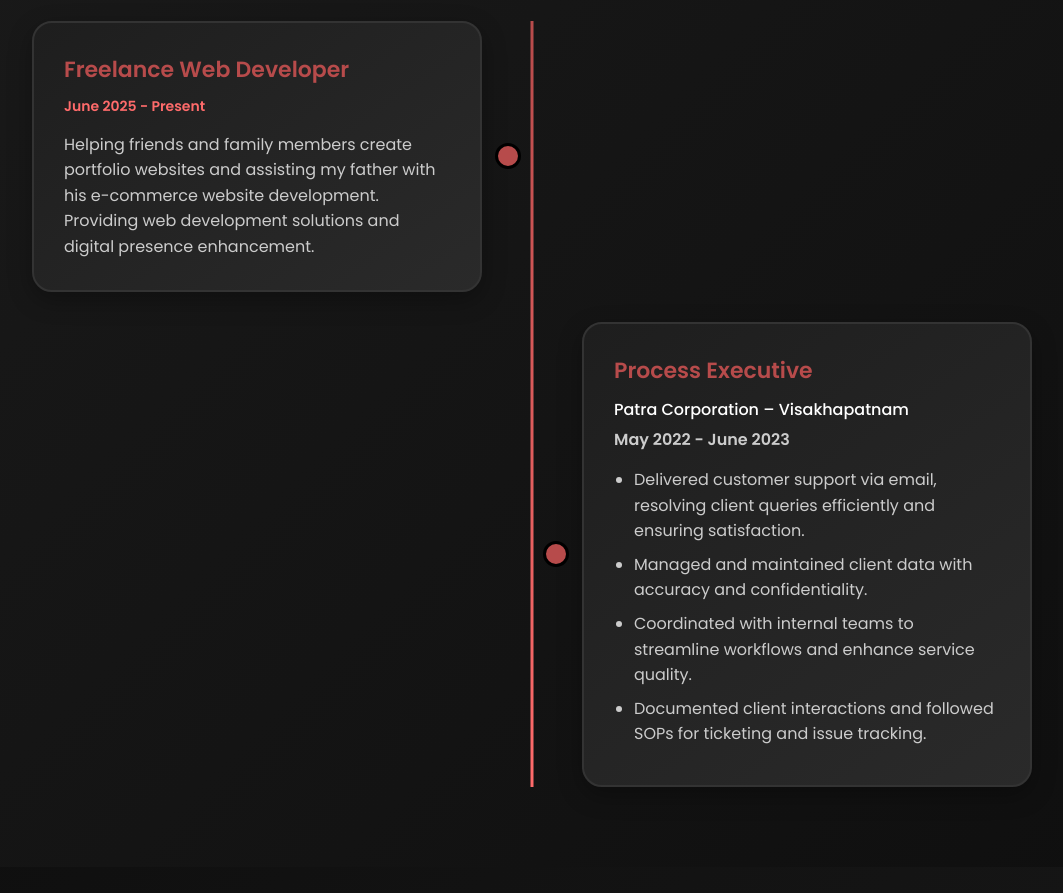
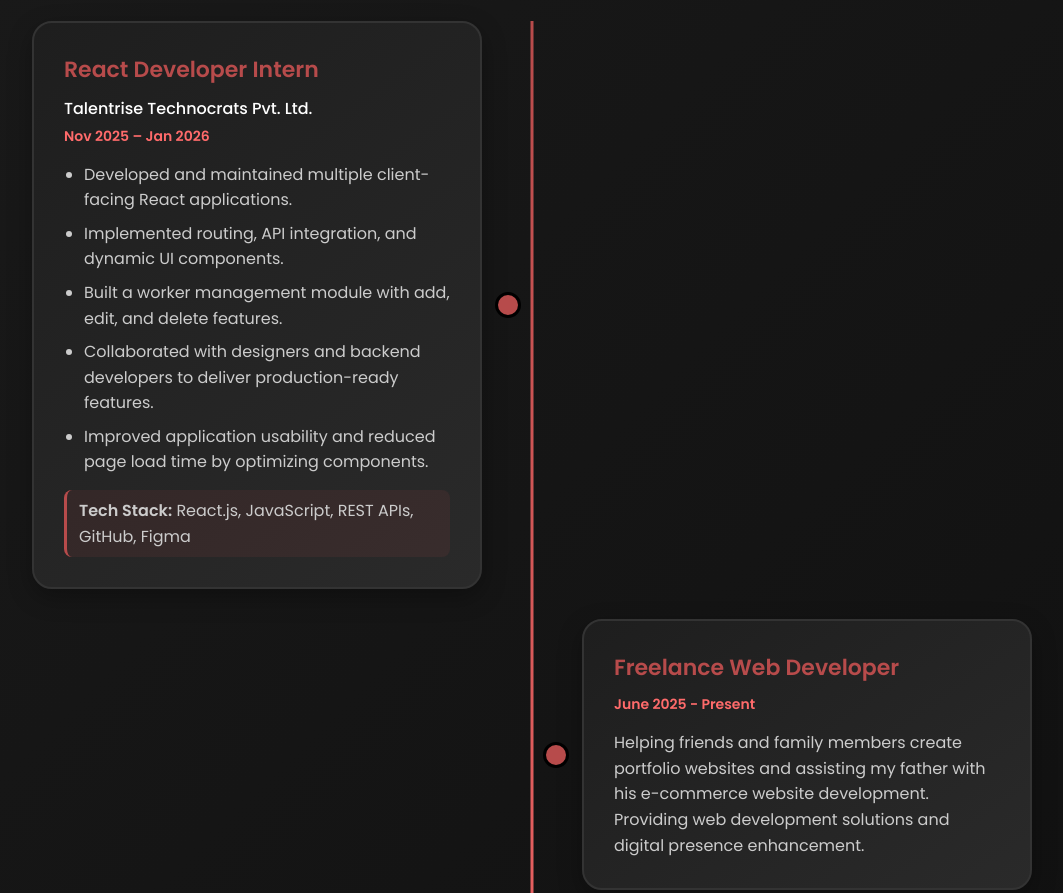
Before and after one commit to Naeem-Feb17/portfolio, a plain HTML site: page index.html in a window 1280 px wide. Shown: the part 4820-5713 px from the top of the page, without its empty margins (108-1171 px from the left). Drawn offline with Linux system fonts and the light colour scheme.

Commit message:
removed and update few in profile

```diff
--- a/index.html
+++ b/index.html
@@ -334,6 +334,19 @@
         <h1 class="heading">My <span>Experience</span></h1>
         <div class="experience-container">
             <div class="experience-item">
+                <h3>React Developer Intern</h3>
+                <h4>Talentrise Technocrats Pvt. Ltd.</h4>
+                <p> Nov 2025 – Jan 2026</p>
+                <ul>
+                    <li>Developed and maintained multiple client-facing React applications.</li>
+                    <li>Implemented routing, API integration, and dynamic UI components.</li>
+                    <li>Built a worker management module with add, edit, and delete features.</li>
+                    <li>Collaborated with designers and backend developers to deliver production-ready features.</li>
+                    <li>Improved application usability and reduced page load time by optimizing components.</li>
+                </ul>
+                <p class="tech-stack-label"><strong>Tech Stack:</strong> React.js, JavaScript, REST APIs, GitHub, Figma</p>
+            </div>
+            <div class="experience-item">
                 <h3>Freelance Web Developer</h3>
                 <p>June 2025 - Present</p>
                 <p>Helping friends and family members create portfolio websites and assisting my father with his
--- a/style.css
+++ b/style.css
@@ -244,7 +244,6 @@
    HERO SECTION (HOME)
    ============================================ */
 
-
 section {
   min-height: 100vh;
   padding: 5rem 9% 5rem;
@@ -983,6 +982,17 @@
   margin-bottom: 0.8rem;
 }
 
+.tech-stack-label {
+  margin-top: 1.5rem;
+  font-size: 1.4rem;
+  color: var(--accent-light);
+  padding: 0.8rem 1.2rem;
+  background: rgba(183, 75, 75, 0.1);
+  border-radius: 0.8rem;
+  border-left: 3px solid var(--accent-color);
+  line-height: 1.6;
+}
+
 /* ============================================
    CONTACT SECTION
    ============================================ */
```
Also changed, not shown: main.jpg (deleted).
